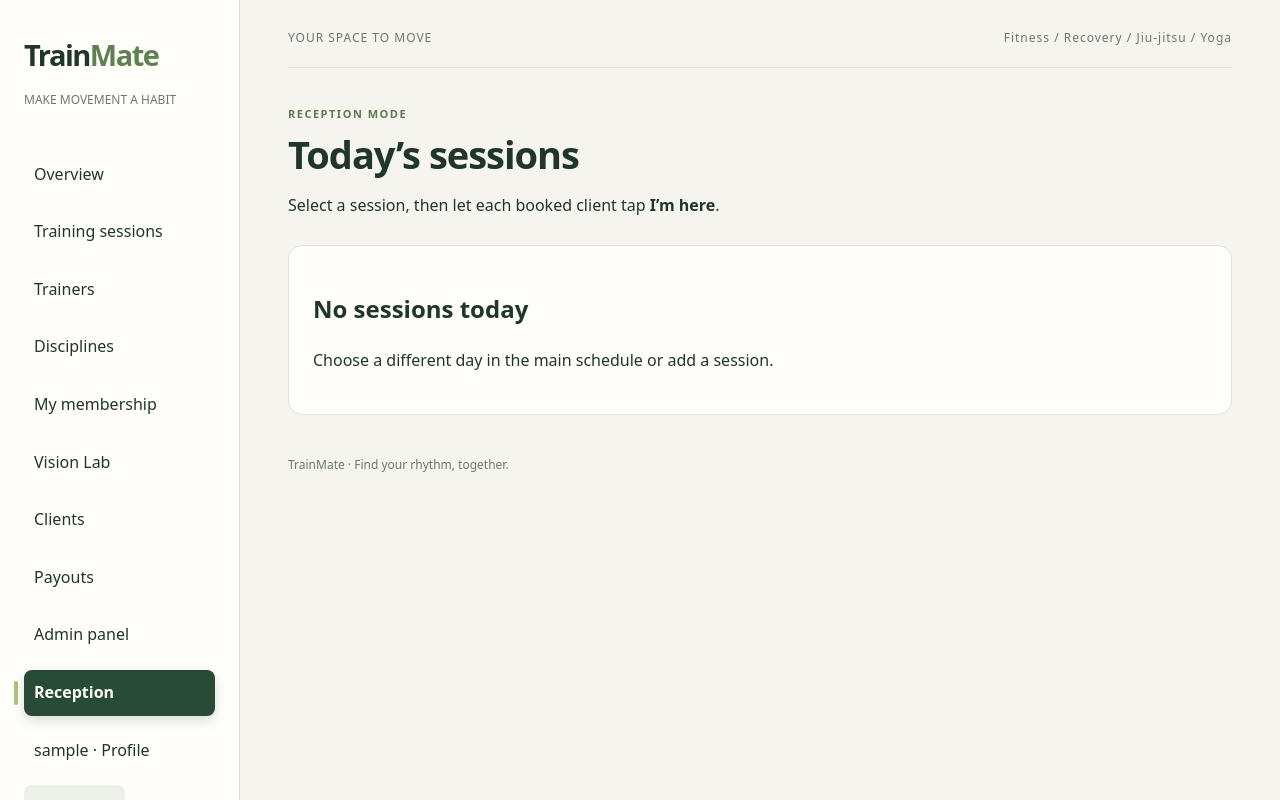
After one commit to RoboStorePL/trainmate, a Django app: page /reception/ in a window 1280 px wide. The commit adds this page. Run offline with Django 5.2, Linux system fonts and the light colour scheme; the visitor is signed in with stand-in values (Sample User, id 1); data that the repository does not hold is empty.

Commit message:
Add reception kiosk check-in

```diff
--- a/config/settings.py
+++ b/config/settings.py
@@ -31,6 +31,7 @@ MIDDLEWARE = [
     "django.middleware.common.CommonMiddleware",
     "django.middleware.csrf.CsrfViewMiddleware",
     "django.contrib.auth.middleware.AuthenticationMiddleware",
+    "training.middleware.KioskAccessMiddleware",
     "django.contrib.messages.middleware.MessageMiddleware",
     "django.middleware.clickjacking.XFrameOptionsMiddleware",
 ]
--- a/static/style.css
+++ b/static/style.css
@@ -172,6 +172,31 @@ tbody tr:last-child td { border-bottom: 0; }
 .status-accrued { background: #f7ead0; color: #825f20; }
 .status-ready { background: #dcebd3; color: #3f6a32; }
 .status-paid { background: #d9eaf3; color: #285c76; }
+.status-booked { background: #eef0ea; color: #596d5a; }
+.status-attended { background: #dcebd3; color: #3f6a32; }
+.status-absent { background: #f7ead0; color: #825f20; }
+.attendance-panel { max-width: 720px; margin-top: 24px; }
+.attendance-row { display: flex; align-items: center; justify-content: space-between; gap: 16px; padding: 14px 0; border-top: 1px solid #e5e9e1; }
+.attendance-row > div { display: flex; align-items: center; gap: 10px; }
+.attendance-row form { display: flex; gap: 8px; align-items: center; }
+.attendance-row select { width: auto; padding: 8px; }
+.attendance-row button { padding: 8px 12px; }
+.reception-intro { margin-bottom: 26px; }
+.reception-intro h1 { margin: 6px 0; }
+.reception-session-grid { display: grid; grid-template-columns: repeat(auto-fit, minmax(250px, 1fr)); gap: 18px; }
+.reception-session-card { display: block; padding: 26px; border: 1px solid #d9dfd3; border-radius: 16px; background: #fffefa; box-shadow: 0 8px 24px rgb(33 54 43 / 6%); }
+.reception-session-card:hover { border-color: #799a6c; background: #f4f8ee; text-decoration: none; }
+.reception-session-card time { color: #527149; font-size: 20px; font-weight: 850; }
+.reception-session-card h2 { margin: 6px 0; }
+.reception-session-card span { color: #527149; font-weight: 750; }
+.check-in-panel { max-width: 850px; padding: 28px; border: 1px solid #d9dfd3; border-radius: 18px; background: #e6ecdd; }
+.check-in-panel h2 { margin: 0; }
+.check-in-list { display: grid; gap: 12px; margin-top: 22px; }
+.check-in-row { display: flex; align-items: center; justify-content: space-between; gap: 20px; padding: 18px; border: 1px solid #d9dfd3; border-radius: 12px; background: #fffefa; }
+.check-in-row h3, .check-in-row p { margin: 0; }
+.check-in-row p { color: #6d796e; font-size: 13px; }
+.check-in-button { min-width: 140px; min-height: 54px; font-size: 18px; font-weight: 750; }
+.checked-in { padding: 14px 16px; border-radius: 9px; background: #dcebd3; color: #3f6a32; font-weight: 800; }
 .table-action { display: inline-block; padding: 7px 12px; border: 1px solid #76916e; border-radius: 7px; color: #365c3b; font-size: 13px; font-weight: 700; }
 .table-action:hover { background: #e9f0e4; text-decoration: none; }
 .calendar-heading { display: flex; align-items: center; justify-content: space-between; gap: 16px; margin: 28px 0 14px; }
@@ -218,5 +243,8 @@ tbody tr:last-child td { border-bottom: 0; }
   .title-row h1 { font-size: 30px; }
   .calendar-heading { align-items: flex-start; }
   .calendar-heading h2 { font-size: 16px; }
+  .attendance-row, .check-in-row { align-items: flex-start; flex-direction: column; }
+  .attendance-row form { width: 100%; }
+  .check-in-button { width: 100%; }
   .vision-live-panel { grid-template-columns: 1fr; }
 }
--- a/templates/base.html
+++ b/templates/base.html
@@ -9,6 +9,11 @@
 </head>
 <body>
   <aside>
+    {% if user.is_authenticated and user.role == "kiosk" %}
+      <a class="brand" href="{% url 'training:reception-session-list' %}">Train<span>Mate</span></a>
+      <p class="muted">RECEPTION CHECK-IN</p>
+      <nav aria-label="Reception navigation"><a class="nav-link{% if request.resolver_match.url_name == 'reception-session-list' or request.resolver_match.url_name == 'reception-check-in' %} is-active{% endif %}" href="{% url 'training:reception-session-list' %}">Today’s sessions</a><form method="post" action="{% url 'logout' %}">{% csrf_token %}<button class="secondary">Lock kiosk</button></form></nav>
+    {% else %}
     <a class="brand" href="/">Train<span>Mate</span></a>
     <p class="muted">MAKE MOVEMENT A HABIT</p>
     <nav aria-label="Primary navigation">
@@ -25,6 +30,7 @@
           <a class="nav-link{% if request.resolver_match.url_name == 'payout-list' %} is-active{% endif %}" href="{% url 'training:payout-list' %}"{% if request.resolver_match.url_name == 'payout-list' %} aria-current="page"{% endif %}>Payouts</a>
           <a class="nav-link{% if request.path|slice:':7' == '/admin/' %} is-active{% endif %}" href="/admin/"{% if request.path|slice:':7' == '/admin/' %} aria-current="page"{% endif %}>Admin panel</a>
         {% endif %}
+        {% if user.is_superuser or user.role == "trainer" %}<a class="nav-link{% if request.resolver_match.url_name == 'reception-session-list' or request.resolver_match.url_name == 'reception-check-in' %} is-active{% endif %}" href="{% url 'training:reception-session-list' %}">Reception</a>{% endif %}
         <a class="nav-link{% if request.resolver_match.url_name == 'profile' %} is-active{% endif %}" href="{% url 'training:profile' %}"{% if request.resolver_match.url_name == 'profile' %} aria-current="page"{% endif %}>{{ user.username }} · Profile</a>
         <form method="post" action="{% url 'logout' %}">
           {% csrf_token %}<button class="secondary">Log out</button>
@@ -35,6 +41,7 @@
       {% endif %}
     </nav>
     <p class="aside-note">A little movement.<br>A better every day.</p>
+    {% endif %}
   </aside>
   <main>
     <header><span>YOUR SPACE TO MOVE</span><span>Fitness / Recovery / Jiu-jitsu / Yoga</span></header>
--- /dev/null
+++ b/templates/reception_session_list.html
@@ -0,0 +1,9 @@
+{% extends "base.html" %}
+{% block content %}
+  <section class="reception-intro"><span class="tag">RECEPTION MODE</span><h1>Today’s sessions</h1><p>Select a session, then let each booked client tap <strong>I’m here</strong>.</p></section>
+  <div class="reception-session-grid">
+    {% for session in sessions %}
+      <a class="reception-session-card" href="{% url 'training:reception-check-in' session.pk %}"><time>{{ session.starts_at|date:"H:i" }}</time><h2>{{ session.title }}</h2><p>{{ session.trainer }} · {{ session.location }}</p><span>{{ session.participants.count }} booked →</span></a>
+    {% empty %}<article><h2>No sessions today</h2><p>Choose a different day in the main schedule or add a session.</p></article>{% endfor %}
+  </div>
+{% endblock %}
--- a/training/urls.py
+++ b/training/urls.py
@@ -19,6 +19,9 @@ urlpatterns = [
     path("vision/analyses/<int:pk>/snapshot/", views.vision_snapshot, name="vision-snapshot-view"),
     path("earnings/", views.TrainerEarnings.as_view(), name="trainer-earnings"),
     path("payouts/", views.PayoutList.as_view(), name="payout-list"),
+    path("reception/", views.ReceptionSessionList.as_view(), name="reception-session-list"),
+    path("reception/sessions/<int:pk>/", views.ReceptionCheckIn.as_view(), name="reception-check-in"),
+    path("reception/sessions/<int:session_pk>/clients/<int:user_pk>/check-in/", views.kiosk_check_in, name="kiosk-check-in"),
     path("sessions/", views.SessionList.as_view(), name="session-list"),
     path("sessions/create/", views.SessionCreate.as_view(), name="session-create"),
     path("schedules/", views.RecurringScheduleList.as_view(), name="recurring-schedule-list"),
@@ -41,4 +44,5 @@ urlpatterns = [
     path("sessions/<int:pk>/", views.SessionDetail.as_view(), name="session-detail"),
     path("sessions/<int:pk>/book/", views.book, name="book"),
     path("sessions/<int:pk>/cancel/", views.cancel, name="cancel"),
+    path("sessions/<int:session_pk>/attendance/<int:user_pk>/", views.update_attendance, name="attendance-update"),
 ]
--- a/training/views.py
+++ b/training/views.py
@@ -35,13 +35,18 @@ from .forms import (
 )
 from .models import (
     BalanceTransaction, Membership, MembershipPlan, MembershipUsage,
-    RecurringSchedule, SalaryAccrual, Specialization, Trainer, TrainingSession, User,
+    RecurringSchedule, SalaryAccrual, SessionAttendance, Specialization, Trainer,
+    TrainingSession, User,
     VisionAnalysis, VisionDevice,
 )
 
 
 def is_trainer(user: User) -> bool:
     return user.role == User.Role.TRAINER and hasattr(user, "trainer_profile")
+
+
+def can_use_reception(user: User) -> bool:
+    return user.is_superuser or is_trainer(user) or user.role == User.Role.KIOSK
 
 
 LOGIN_RATE_LIMIT = 5
@@ -77,6 +82,11 @@ class RateLimitedLoginView(auth_views.LoginView):
     def form_valid(self, form: Any) -> HttpResponse:
         cache.delete(self.get_limit_key())
         return super().form_valid(form)
+
+    def get_success_url(self) -> str:
+        if self.request.user.role == User.Role.KIOSK:
+            return reverse_lazy("training:reception-session-list")
+        return super().get_success_url()
 
 
 class RateLimitedPasswordResetView(auth_views.PasswordResetView):
@@ -217,7 +227,95 @@ class SessionDetail(LoginRequiredMixin, generic.DetailView):
             self.request.user.is_superuser
             or self.object.trainer.user_id == self.request.user.pk
         )
+        if context["can_manage_session"]:
+            attendance = {
+                record.user_id: record
+                for record in self.object.attendance_records.select_related("user")
+            }
+            context["attendance_rows"] = [
+                {"user": user, "attendance": attendance.get(user.pk)}
+                for user in self.object.participants.order_by("username")
+            ]
         return context
+
+
+class ReceptionAccessMixin(LoginRequiredMixin, UserPassesTestMixin):
+    """The tablet account, a trainer, or an administrator may use reception check-in."""
+
+    def test_func(self) -> bool:
+        return can_use_reception(self.request.user)
+
+
+class ReceptionSessionList(ReceptionAccessMixin, generic.ListView):
+    model = TrainingSession
+    template_name = "reception_session_list.html"
+    context_object_name = "sessions"
+
+    def get_queryset(self) -> QuerySet[TrainingSession]:
+        return TrainingSession.objects.filter(
+            starts_at__date=timezone.localdate(), status=TrainingSession.Status.SCHEDULED,
+        ).select_related("trainer", "specialization").order_by("starts_at")
+
+
+class ReceptionCheckIn(ReceptionAccessMixin, generic.DetailView):
+    model = TrainingSession
+    template_name = "reception_check_in.html"
+
+    def get_queryset(self) -> QuerySet[TrainingSession]:
+        return TrainingSession.objects.filter(
+            starts_at__date=timezone.localdate(), status=TrainingSession.Status.SCHEDULED,
+        ).select_related("trainer", "specialization").prefetch_related("participants")
+
+    def get_context_data(self, **kwargs: Any) -> dict[str, Any]:
+        context = super().get_context_data(**kwargs)
+        records = {
+            record.user_id: record
+            for record in self.object.attendance_records.select_related("user")
+        }
+        context["check_in_rows"] = [
+            {"user": user, "attendance": records.get(user.pk)}
+            for user in self.object.participants.order_by("first_name", "last_name", "username")
+        ]
+        return context
+
+
+@login_required
+@require_POST
+def kiosk_check_in(request: HttpRequest, session_pk: int, user_pk: int) -> HttpResponse:
+    if not can_use_reception(request.user):
+        raise PermissionDenied
+    session = get_object_or_404(
+        TrainingSession, pk=session_pk, starts_at__date=timezone.localdate(),
+        status=TrainingSession.Status.SCHEDULED,
+    )
+    user = get_object_or_404(session.participants, pk=user_pk)
+    attendance, _ = SessionAttendance.objects.get_or_create(session=session, user=user)
+    if attendance.status != SessionAttendance.Status.ATTENDED:
+        attendance.mark_attended()
+        messages.success(request, f"{user.get_full_name() or user.username} checked in.")
+    else:
+        messages.info(request, f"{user.get_full_name() or user.username} is already checked in.")
+    return redirect("training:reception-check-in", pk=session.pk)
+
+
+@login_required
+@require_POST
+def update_attendance(request: HttpRequest, session_pk: int, user_pk: int) -> HttpResponse:
+    session = get_object_or_404(TrainingSession, pk=session_pk)
+    if not (request.user.is_superuser or session.trainer.user_id == request.user.pk):
+        raise PermissionDenied
+    user = get_object_or_404(session.participants, pk=user_pk)
+    status = request.POST.get("status")
+    valid_statuses = {choice for choice, _ in SessionAttendance.Status.choices}
+    if status not in valid_statuses - {SessionAttendance.Status.CANCELLED}:
+        messages.error(request, "Choose a valid attendance status.")
+        return redirect(session)
+    attendance, _ = SessionAttendance.objects.get_or_create(session=session, user=user)
+    attendance.status = status
+    attendance.checked_in_at = timezone.now() if status == SessionAttendance.Status.ATTENDED else None
+    attendance.save(update_fields=["status", "checked_in_at", "updated_at"])
+    messages.success(request, "Attendance was updated.")
+    return redirect(session)
 
 
 class EditorMixin(LoginRequiredMixin):
@@ -855,6 +953,10 @@ def book(request: HttpRequest, pk: int) -> HttpResponse:
                     membership=membership, session=session, user=request.user,
                 )
                 session.participants.add(request.user)
+                SessionAttendance.objects.get_or_create(
+                    session=session, user=request.user,
+                    defaults={"status": SessionAttendance.Status.BOOKED},
+                )
                 participant_count = session.participants.count()
                 accrual, created = SalaryAccrual.objects.get_or_create(
                     session=session,
@@ -899,6 +1001,9 @@ def cancel(request: HttpRequest, pk: int) -> HttpResponse:
             )
         else:
             session.participants.remove(request.user)
+            SessionAttendance.objects.filter(
+                session=session, user=request.user,
+            ).update(status=SessionAttendance.Status.CANCELLED, checked_in_at=None)
             if accrual:
                 participant_count = session.participants.count()
                 if participant_count == 0:
```
Also changed, not shown: templates/reception_check_in.html (added, +7 -0 lines), templates/session_detail.html (+8 -0 lines), training/admin.py (+10 -1 lines), training/management/commands/create_kiosk_user.py (added, +35 -0 lines), training/middleware.py (added, +26 -0 lines), training/models.py (+28 -0 lines), training/tests.py (+41 -2 lines), README.md, training/migrations/0010_alter_user_role_sessionattendance.py (added), 2 other files.
